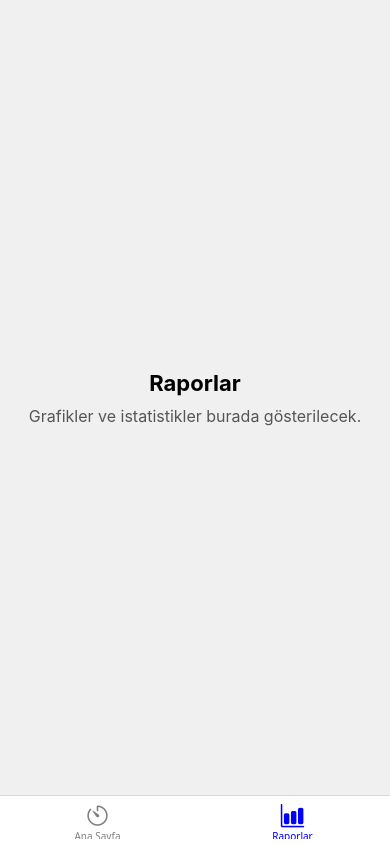
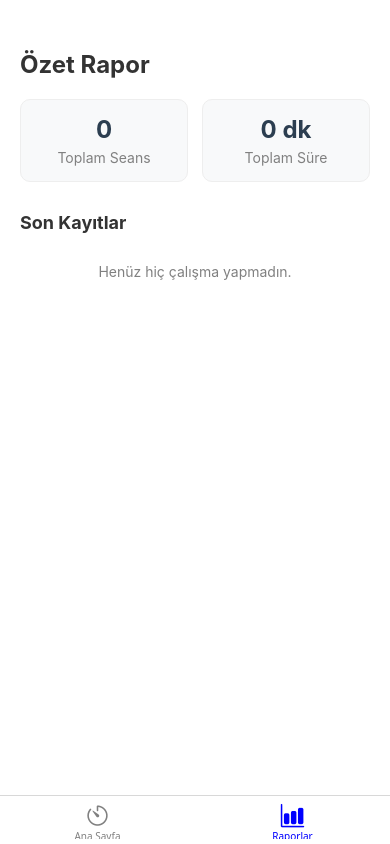
Before and after one commit to aGokceYavas/MobilUygulamaGelistirme, a React Native app: screen /Raporlar in a window 390 px wide. Built offline with nearby package versions, Linux system fonts and the light colour scheme.

Commit message:
Fix: Sure hesaplama hatasi duzeltildi ve rapor ekrani baglandi

```diff
--- a/src/screens/AnaEkran.js
+++ b/src/screens/AnaEkran.js
@@ -17,6 +17,7 @@ import {
 export default function AnaEkran() {
   // state tanımları
   const [kalanSure, setKalanSure] = useState(1500);
+  const [baslangicSuresi, setBaslangicSuresi] = useState(1500); // YENİ: Başlangıç süresini tutuyoruz
   const [odaklanmaAktif, setOdaklanmaAktif] = useState(false);
   const [secilenKategori, setSecilenKategori] = useState('Ders');
   const [odakKesintisi, setOdakKesintisi] = useState(0);
@@ -27,14 +28,29 @@ export default function AnaEkran() {
   const [modalAcik, setModalAcik] = useState(false);
   const [yeniKategoriAdi, setYeniKategoriAdi] = useState('');
 
-  // veriyi kaydet
+  // 4. GÜN EKLENTİSİ: uygulama açılınca hafızayı oku
+  useEffect(() => {
+    const verileriYukle = async () => {
+      try {
+        const kayitliKategoriler = await AsyncStorage.getItem('kategoriListesi');
+        if (kayitliKategoriler !== null) {
+          setKategoriler(JSON.parse(kayitliKategoriler));
+        }
+      } catch (error) {
+        console.log("yükleme hatası", error);
+      }
+    };
+    verileriYukle();
+  }, []);
+
+  // veriyi kaydet (DÜZELTİLDİ)
   const veriyiKaydet = async () => {
     try {
       const yeniKayit = {
         id: Date.now(),
         tarih: new Date().toISOString().split('T')[0],
         kategori: secilenKategori,
-        sure: 1500,
+        sure: baslangicSuresi, // ARTIK SABİT DEĞİL, GERÇEK SÜRE
         kesinti: odakKesintisi
       };
 
@@ -44,7 +60,7 @@ export default function AnaEkran() {
       const guncelVeriler = [...eskiVeriler, yeniKayit];
 
       await AsyncStorage.setItem('odaklanmaVerileri', JSON.stringify(guncelVeriler));
-      console.log("kayıt başarılı", yeniKayit);
+      console.log("seans kaydedildi", yeniKayit);
 
     } catch (error) {
       console.log("hata", error);
@@ -106,15 +122,24 @@ export default function AnaEkran() {
   const sureyiDegistir = (miktar) => {
     if (odaklanmaAktif) { Alert.alert("Uyarı", "Önce durdurun."); return; }
     const yeniSure = kalanSure + miktar;
-    if (yeniSure >= 0) setKalanSure(yeniSure);
+
+    // YENİ: Hem kalanı hem başlangıcı güncelle
+    if (yeniSure >= 0) {
+      setKalanSure(yeniSure);
+      setBaslangicSuresi(yeniSure);
+    }
   };
 
   const hizliSec = (dakika) => {
     if (odaklanmaAktif) { Alert.alert("Uyarı", "Önce durdurun."); return; }
-    setKalanSure(dakika * 60);
+
+    // YENİ: Hem kalanı hem başlangıcı güncelle
+    const saniye = dakika * 60;
+    setKalanSure(saniye);
+    setBaslangicSuresi(saniye);
   };
 
-  // kategori ekle
+  // kategori ekle (ve kaydet)
   const kategoriEkle = async () => {
     if (yeniKategoriAdi.trim().length === 0) {
       Alert.alert("Hata", "Boş bırakma.");
@@ -138,6 +163,7 @@ export default function AnaEkran() {
   const sifirla = () => {
     setOdaklanmaAktif(false);
     setKalanSure(1500);
+    setBaslangicSuresi(1500); // Sıfırlayınca başlangıç da dönsün
     setOdakKesintisi(0);
   };
 
--- a/src/screens/RaporEkrani.js
+++ b/src/screens/RaporEkrani.js
@@ -1,12 +1,95 @@
-import { StyleSheet, Text, View } from 'react-native';
+import AsyncStorage from '@react-native-async-storage/async-storage';
+import { useFocusEffect } from '@react-navigation/native';
+import { useCallback, useState } from 'react';
+import { ScrollView, StyleSheet, Text, View } from 'react-native';
 
 export default function RaporEkrani() {
+  const [toplamSure, setToplamSure] = useState(0);
+  const [seansSayisi, setSeansSayisi] = useState(0);
+  const [sonSeanslar, setSonSeanslar] = useState([]);
+
+  // sayfa her açıldığında verileri güncelle
+  useFocusEffect(
+    useCallback(() => {
+      verileriGetir();
+    }, [])
+  );
+
+  const verileriGetir = async () => {
+    try {
+      // hafızadan oku
+      const jsonVeri = await AsyncStorage.getItem('odaklanmaVerileri');
+
+      if (jsonVeri !== null) {
+        const veriler = JSON.parse(jsonVeri);
+
+        // toplam süreyi hesapla (basit döngü)
+        let toplam = 0;
+        veriler.forEach(veri => {
+          toplam += veri.sure;
+        });
+
+        // en yeni kayıt en üstte olsun diye ters çevir
+        setSonSeanslar(veriler.reverse());
+        setToplamSure(toplam);
+        setSeansSayisi(veriler.length);
+      }
+    } catch (error) {
+      console.log("okuma hatası", error);
+    }
+  };
+
+  // saniyeyi dakikaya çevir
+  const sureyiFormatla = (saniye) => {
+    const dk = Math.floor(saniye / 60);
+    return `${dk} dk`;
+  };
+
   return (
     <View style={styles.container}>
-      <Text style={styles.baslik}>Raporlar</Text>
-      <Text style={styles.icerik}>
-        Grafikler ve istatistikler burada gösterilecek.
-      </Text>
+      <Text style={styles.baslik}>Özet Rapor</Text>
+
+      {/* özet kutuları */}
+      <View style={styles.ozetKutusu}>
+        <View style={styles.kutu}>
+          <Text style={styles.sayi}>{seansSayisi}</Text>
+          <Text style={styles.etiket}>Toplam Seans</Text>
+        </View>
+        <View style={styles.kutu}>
+          <Text style={styles.sayi}>{sureyiFormatla(toplamSure)}</Text>
+          <Text style={styles.etiket}>Toplam Süre</Text>
+        </View>
+      </View>
+
+      <Text style={styles.altBaslik}>Son Kayıtlar</Text>
+
+      {/* kayıt listesi */}
+      <ScrollView style={styles.liste}>
+        {sonSeanslar.map((item, index) => (
+          <View key={index} style={styles.satir}>
+            <View>
+              <Text style={styles.kategori}>{item.kategori}</Text>
+              <Text style={styles.tarih}>{item.tarih}</Text>
+            </View>
+            <View style={{ alignItems: 'flex-end' }}>
+              <Text style={styles.sure}>{sureyiFormatla(item.sure)}</Text>
+
+              {/* kesinti varsa göster */}
+              {item.kesinti > 0 ? (
+                <Text style={styles.kesinti}>⚠️ {item.kesinti} kesinti</Text>
+              ) : (
+                <Text style={styles.basari}>Tam Odak 🔥</Text>
+              )}
+            </View>
+          </View>
+        ))}
+
+        {sonSeanslar.length === 0 && (
+          <Text style={{ textAlign: 'center', marginTop: 20, color: 'gray' }}>
+            Henüz hiç çalışma yapmadın.
+          </Text>
+        )}
+      </ScrollView>
     </View>
   );
 }
@@ -14,18 +97,79 @@ export default function RaporEkrani() {
 const styles = StyleSheet.create({
   container: {
     flex: 1,
-    backgroundColor: '#f0f0f0',
-    justifyContent: 'center',
-    alignItems: 'center',
+    backgroundColor: '#fff',
+    padding: 20,
+    paddingTop: 50,
   },
   baslik: {
-    fontSize: 22,
+    fontSize: 24,
+    fontWeight: 'bold',
+    marginBottom: 20,
+    color: '#333',
+  },
+  ozetKutusu: {
+    flexDirection: 'row',
+    justifyContent: 'space-between',
+    marginBottom: 30,
+  },
+  kutu: {
+    backgroundColor: '#f8f9fa',
+    width: '48%',
+    padding: 15,
+    borderRadius: 10,
+    alignItems: 'center',
+    borderWidth: 1,
+    borderColor: '#eee',
+  },
+  sayi: {
+    fontSize: 24,
+    fontWeight: 'bold',
+    color: '#2c3e50',
+  },
+  etiket: {
+    fontSize: 14,
+    color: 'gray',
+    marginTop: 5,
+  },
+  altBaslik: {
+    fontSize: 18,
     fontWeight: 'bold',
     marginBottom: 10,
-    color: 'black'
+    color: '#333',
   },
-  icerik: {
+  liste: {
+    flex: 1,
+  },
+  satir: {
+    flexDirection: 'row',
+    justifyContent: 'space-between',
+    padding: 15,
+    backgroundColor: '#fff',
+    borderBottomWidth: 1,
+    borderBottomColor: '#f0f0f0',
+  },
+  kategori: {
+    fontWeight: 'bold',
     fontSize: 16,
-    color: '#555'
+    color: '#333',
+  },
+  tarih: {
+    fontSize: 12,
+    color: 'gray',
+    marginTop: 4,
+  },
+  sure: {
+    fontWeight: 'bold',
+    color: '#4CAF50',
+  },
+  kesinti: {
+    fontSize: 12,
+    color: '#e74c3c',
+    marginTop: 2,
+  },
+  basari: {
+    fontSize: 12,
+    color: '#4CAF50',
+    marginTop: 2,
   }
 });
```
